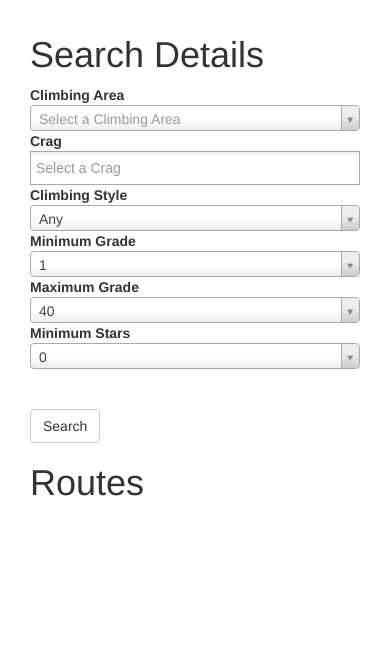
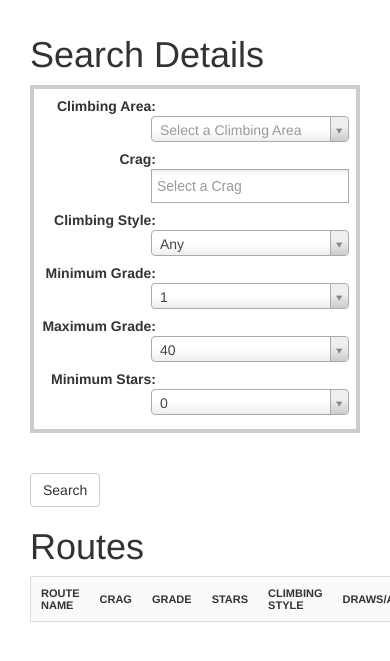
Before and after one commit to kbristow/ClimbQuery, a Django app: page /ClimbQueryWeb/Routes in a window 390 px wide. Shown: the top 661 px of the page. Run offline with Django 3.2, Linux system fonts and the light colour scheme; data that the repository does not hold is empty; some libraries are stand-ins or nearby versions.

Commit message:
Improved the responsive design. Seems hacked. Should find better way.

```diff
--- a/ClimbQueryDjango/ClimbQueryService/urls.py
+++ b/ClimbQueryDjango/ClimbQueryService/urls.py
@@ -21,6 +21,7 @@
     url(r'^ClimbingArea/', v_climbingarea.GetClimbingAreas.as_view()),
     url(r'^Crag/', v_crags.Crags.as_view()),
     url(r'^Route/', v_routes.GetRoutes.as_view()),
+    url(r'^RouteRange/', v_routes.GetRange.as_view()),
     url(r'^LoadRoutes/Bronkies', v_load_routes.LoadBronkies.as_view()),
     url(r'^LoadRoutes/Boven', v_load_routes.LoadBoven.as_view())
 )
--- a/ClimbQueryDjango/ClimbQueryWeb/static/ClimbQueryWeb/css/simple-sidebar.css
+++ b/ClimbQueryDjango/ClimbQueryWeb/static/ClimbQueryWeb/css/simple-sidebar.css
@@ -134,11 +134,10 @@
   visibility: hidden;
   background: #fafafa;
 }
-@media screen and (min-width: 600px) {
 .responsive-table thead {
   visibility: visible;
 }
-}
+
 .responsive-table tr {
   border: 1px solid #dddddd;
   border-bottom: 2px solid #dddddd;
@@ -146,7 +145,6 @@
   margin-bottom: 10px;
   display: block;
 }
-@media screen and (min-width: 600px) {
 .responsive-table tr {
   display: table-row;
   border-bottom-width: 1px;
@@ -155,7 +153,7 @@
 .responsive-table tr:nth-child(even) {
   background: #fafafa;
 }
-}
+
 .responsive-table th,
 .responsive-table td {
   padding: 10px;
@@ -174,13 +172,11 @@
 .responsive-table td:last-child {
   border-bottom: none;
 }
-@media screen and (min-width: 600px) {
 .responsive-table td {
   display: table-cell;
   text-align: left;
   font-size: 14px;
   border-bottom: none;
-  }
 }
 .responsive-table td:before {
   content: attr(data-label);
@@ -188,9 +184,27 @@
   text-transform: uppercase;
   font-weight: bold;
 }
-@media screen and (min-width: 600px) {
 .responsive-table td:before {
   content: "";
   display: none;
 }
+
+ dl {
+    border: 4px solid #ccc;
+    padding: 0.5em;
   }
+  dt {
+    float: left;
+    clear: left;
+    width: 120px;
+    text-align: right;
+    font-weight: bold;
+    padding-right: 5px;
+  }
+  dt:after {
+    content: ":";
+  }
+  dd {
+    margin: 0 0 0 110px;
+    padding: 0 0 0.5em 0;
+  }
--- a/ClimbQueryDjango/ClimbQueryWeb/static/ClimbQueryWeb/js/routes.js
+++ b/ClimbQueryDjango/ClimbQueryWeb/static/ClimbQueryWeb/js/routes.js
@@ -1,3 +1,6 @@
+/* global React */
+/* global enquire */
+
 var RouteBuilder = function RouteBuilder(){
 
     function _getStarRepresentation (nStars){
@@ -25,7 +28,7 @@
             crag: cragName,
             grade: fields.grade,
             stars: stars,
-            style: fields.climbingStyle,
+            style: fields.climbing_style,
             draws: draws,
             description: fields.description
         };
@@ -97,10 +100,10 @@
        return returnValues;
     },
 
-    render: function () {
+    _getTableRepresentation: function(){
         return (
                 <div>
-                <table className="responsive-table table-striped" id="RouteListTable">
+                    <table className="responsive-table" id="RouteListTable">
                         <thead>
                         {this._head()}
                         </thead>
@@ -110,6 +113,29 @@
                     </table>
                 </div>
             );
+    },
+
+    _getPageRepresentation: function(){
+        var returnValues = [];
+        for (var i = 0; i < this.state.routeRows.length; i ++ ){
+            var row = this.state.routeRows[i];
+            var columnValues = [];
+            for (var header in this.state.headers){
+                columnValues.push(<dt>{this.state.headers[header]}</dt>);
+                columnValues.push(<dd>{row[header]}</dd>);
+            }
+            returnValues.push(<dl>{columnValues}</dl>);
+        }
+        return (<div>{returnValues}</div>);
+    },
+
+    render: function () {
+        if (this.props.responsiveSetting == 0){
+            return this._getTableRepresentation();
+        }
+        else{
+            return this._getPageRepresentation();
+        }
     }
 
 });
@@ -118,7 +144,19 @@
 var RouteListBox = React.createClass({
 
     getInitialState: function() {
-        return {routes: [], crags: {}};
+        return {routes: [], crags: {}, responsiveSetting: 0};
+    },
+
+    componentDidMount: function() {
+        var _this = this;
+        enquire.register("(min-width: 900px)", {
+            match : function() {
+                _this.setState({responsiveSetting: 0});
+            },
+            unmatch : function() {
+                _this.setState({responsiveSetting: 1});
+            }
+        });
     },
 
     _onSearch: function(){
@@ -183,6 +221,11 @@
 
 
     render: function() {
+        var responsiveSetting = this.state.responsiveSetting;
+        if( /Android|webOS|iPhone|iPad|iPod|BlackBerry|IEMobile|Opera Mini/i.test(navigator.userAgent) ) {
+            responsiveSetting = 1;
+        }
+
         return (
             <div className="routeListBox">
                 <h1>Search Details</h1>
@@ -196,6 +239,7 @@
                 <RouteList
                     routes = {this.state.routes}
                     crags = {this.state.crags}
+                    responsiveSetting = {responsiveSetting}
                 />
             </div>
         );
--- a/ClimbQueryDjango/ClimbQueryWeb/templates/ClimbQueryWeb/routes.html
+++ b/ClimbQueryDjango/ClimbQueryWeb/templates/ClimbQueryWeb/routes.html
@@ -10,5 +10,6 @@
 
 {% block javascript %}
     <script src="{% static 'js/select2-3.5.4/select2.min.js' %}"></script>
+    <script src="{% static 'js/enquire/enquire.min.js' %}"></script>
     <script type="text/jsx" src="{% static 'ClimbQueryWeb/js/routes.js' %}" ></script>
 {% endblock %}
```
Lines whose indentation alone changed are shown as unchanged.
